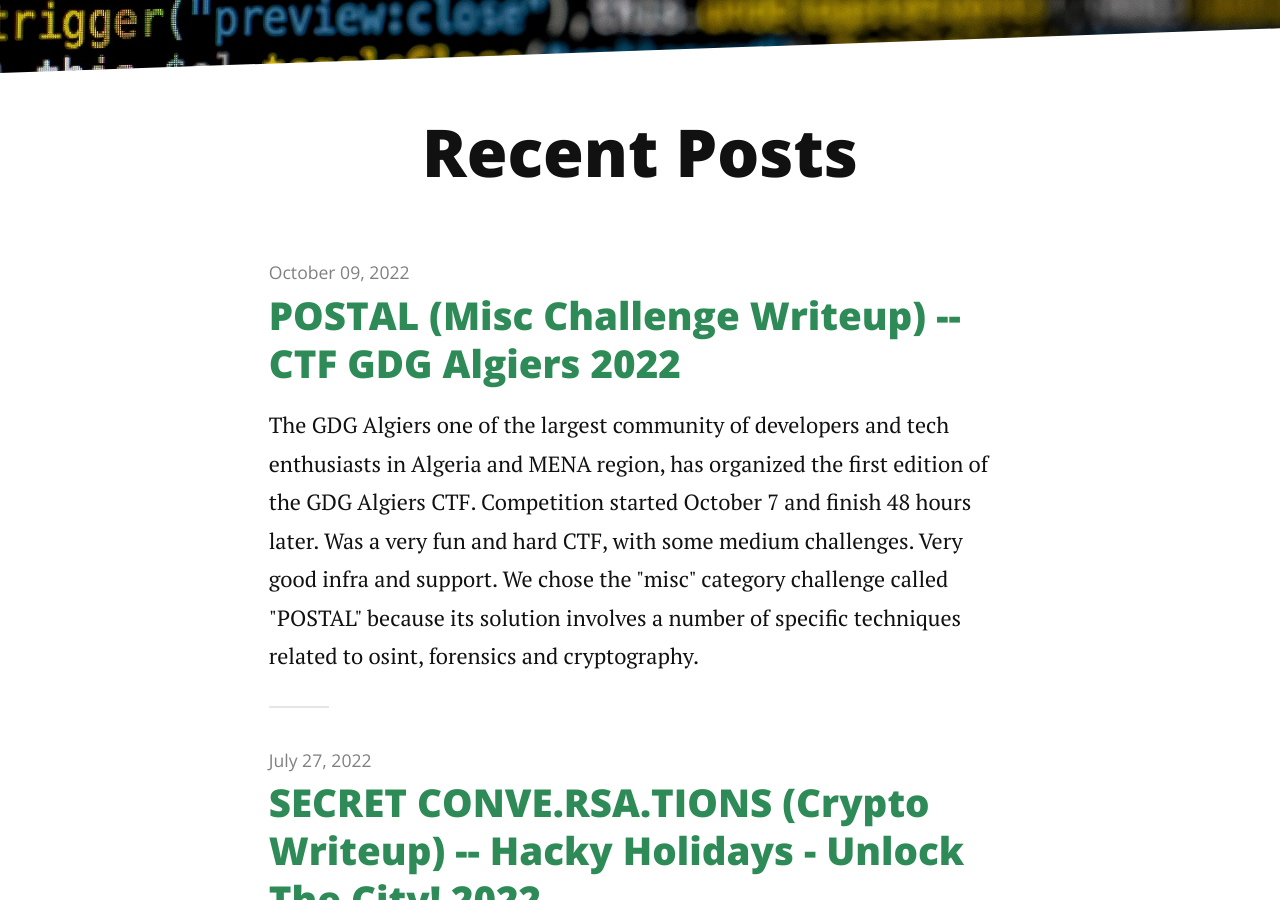
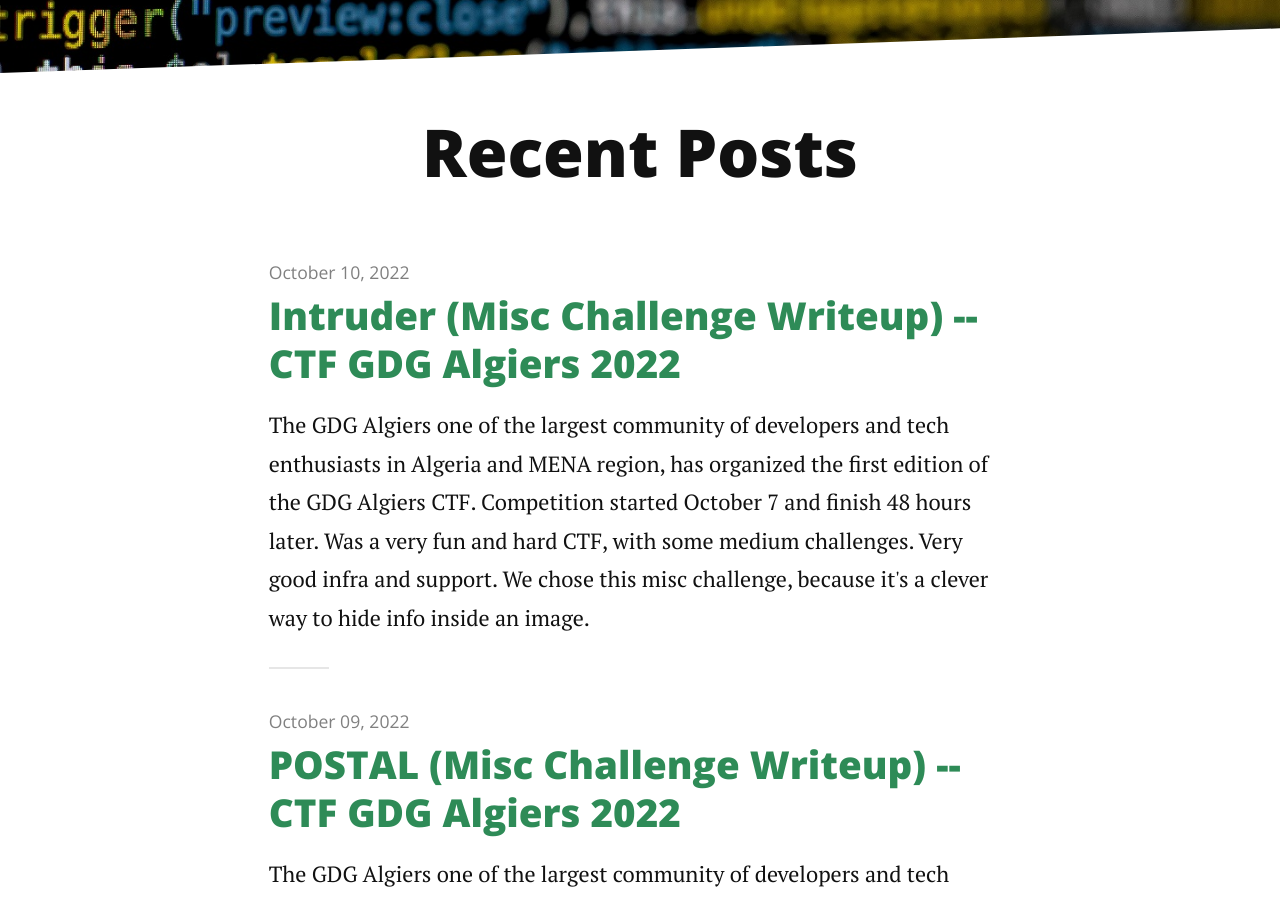
Before and after one commit to leonuz/leonuz.github.io, a Jekyll site: the page built from index.html, in a window 1280 px wide and 900 px high, scrolled down 245 px. Built offline with Jekyll 4.4.1, drawn with Linux system fonts in a browser that asks for light colours; nearby versions of some CDN libraries; the list of posts is cut into pages by our own code; some of the changed text lies outside the part shown.

Commit message:
GDG Algeries CTF 2022

```diff
--- a/_posts/2022-10-09-Postal.markdown
+++ b/_posts/2022-10-09-Postal.markdown
@@ -171,7 +171,7 @@
 CyberErudites{4U57r4114_P057_4_57473}
 {%- endhighlight -%}
 
-### CyberErudites{4U57r4114_P057_4_57473}
+## CyberErudites{4U57r4114_P057_4_57473}
 
 
 - - -
--- /dev/null
+++ b/_posts/2022-10-10-Intruder.markdown
@@ -0,0 +1,121 @@
+---
+layout: post
+title:  "Intruder (Misc Challenge Writeup) -- CTF GDG Algiers 2022"
+date:   2022-10-10
+image: /gdgalgiers/logo.png
+---
+<p class="intro"><span class="dropcap">T</span>he <a href="https://www.gdgalgiers.com//">GDG Algiers</a> one of the largest community of developers and tech enthusiasts in Algeria and MENA region, has organized the first edition of the GDG Algiers CTF. Competition started October 7 and finish 48 hours later. Was a very fun and hard CTF, with some medium challenges. Very good infra and support. We chose this misc challenge, because it's a clever way to hide info inside an image.</p>
+
+
+#### Challenge Description:
+
+<figure>
+        <img src="/assets/img/gdgalgiers/chall2.png" alt="" />
+        <figcaption>Intruder</figcaption>
+</figure>
+
+File to download ([source here](https://raw.githubusercontent.com/leonuz/CTFs/main/stuff/AK.png))
+
+
+We start analyzing the image with Online Steganography tools as [aperisolve](https://www.aperisolve.com/) and [fotoforensics](https://fotoforensics.com/) and local tools as [stegsolve](https://wiki.bi0s.in/steganography/stegsolve/) and [zsteg](https://github.com/zed-0xff/zsteg)) without any apparent result.
+
+Then we started to analyze the file with a forensic tools called [binwalk](https://www.kali.org/tools/binwalk/) and these are the results:
+
+
+{%- highlight bash -%}
+┌──(leonuz㉿sniperhack)-[~/…/ctf/gdgalgiers/misc/intruder]
+└─$ binwalk -e AK.png
+
+DECIMAL       HEXADECIMAL     DESCRIPTION
+--------------------------------------------------------------------------------
+0             0x0             PNG image, 1024 x 370, 8-bit/color RGBA, non-interlaced
+96            0x60            Zlib compressed data, best compression
+223958        0x36AD6         Zlib compressed data, default compression
+
+
+┌──(leonuz㉿sniperhack)-[~/…/ctf/gdgalgiers/misc/intruder]
+└─$ ls -la
+total 236
+drwxr-xr-x 4 leonuz leonuz   4096 Oct  9 18:22 .
+drwxr-xr-x 6 leonuz leonuz   4096 Oct  8 17:12 ..
+-rw-r--r-- 1 leonuz leonuz 224842 Oct  7 12:30 AK.png
+drwxr-xr-x 2 leonuz leonuz   4096 Oct  9 18:22 _AK.png.extracted
+
+┌──(leonuz㉿sniperhack)-[~/…/ctf/gdgalgiers/misc/intruder]
+└─$ cd _AK.png.extracted
+
+┌──(leonuz㉿sniperhack)-[~/…/gdgalgiers/misc/intruder/_AK.png.extracted]
+└─$ ls
+36AD6  36AD6.zlib  60  60.zlib
+
+┌──(leonuz㉿sniperhack)-[~/…/gdgalgiers/misc/intruder/_AK.png.extracted]
+└─$ file *
+36AD6:      ASCII text, with very long lines (24642), with no line terminators
+36AD6.zlib: zlib compressed data
+60:         empty
+60.zlib:    zlib compressed data
+
+{%- endhighlight -%}
+
+We find a text file called *36AD6*
+
+
+<figure>
+        <img src="/assets/img/gdgalgiers/img.png" alt="" />
+        <figcaption>36AD6 file content</figcaption>
+</figure>
+
+We can see a pattern where the characters "31" are, let's clean it up a bit, converting those "31" into spaces
+
+{%- highlight bash -%}
+┌──(leonuz㉿sniperhack)-[~/…/gdgalgiers/misc/intruder/_AK.png.extracted]
+└─$ sed -i 's/31/ /g' 36AD6
+{%- endhighlight -%}
+
+<figure>
+        <img src="/assets/img/gdgalgiers/img2.png" alt="" />
+        <figcaption>36AD6 with spaces</figcaption>
+</figure>
+
+Ok, we have a QR code. Now let's play a bit with columns and rows
+
+<figure>
+        <img src="/assets/img/gdgalgiers/img4.png" alt="" />
+        <figcaption>columns and rows</figcaption>
+</figure>
+
+Almost there...
+
+<figure>
+        <img src="/assets/img/gdgalgiers/img5.png" alt="" />
+        <figcaption>columns and rows</figcaption>
+</figure>
+
+and we have the QR code!
+
+<figure>
+        <img src="/assets/img/gdgalgiers/img6.png" alt="" />
+        <figcaption>columns=222 and rows=88</figcaption>
+</figure>
+
+When we scan the QR code with a smartphone, we get the flag!
+
+<figure>
+        <img src="/assets/img/gdgalgiers/qr_scan.png" alt="" />
+        <figcaption>columns=222 and rows=88</figcaption>
+</figure>
+
+#### CyberErudites{pN6_ChUnK5_4r3_N1c3_P14C3_70_H1d3}
+
+
+- - -
+
+Thanks [GDG Algiers](https://www.gdgalgiers.com/), [Shellmates Club](https://www.shellmates.club/) and CyberErudites team for the excellent job.
+
+Kudos to everyone who put the event together
+
+For fun and knowledge, always think out of the box! :)
+
+<figure>
+        <img src="/assets/img/gdgalgiers/score.png" alt="" />
+</figure>
```
Also changed, not shown: hidden.md (+1 -1 lines), assets/img/gdgalgiers/chall2.png (added), assets/img/gdgalgiers/img.png (added), assets/img/gdgalgiers/img2.png (added), assets/img/gdgalgiers/img4.png (added), assets/img/gdgalgiers/img5.png (added), assets/img/gdgalgiers/img6.png (added), assets/img/gdgalgiers/qr_scan.png (added).
